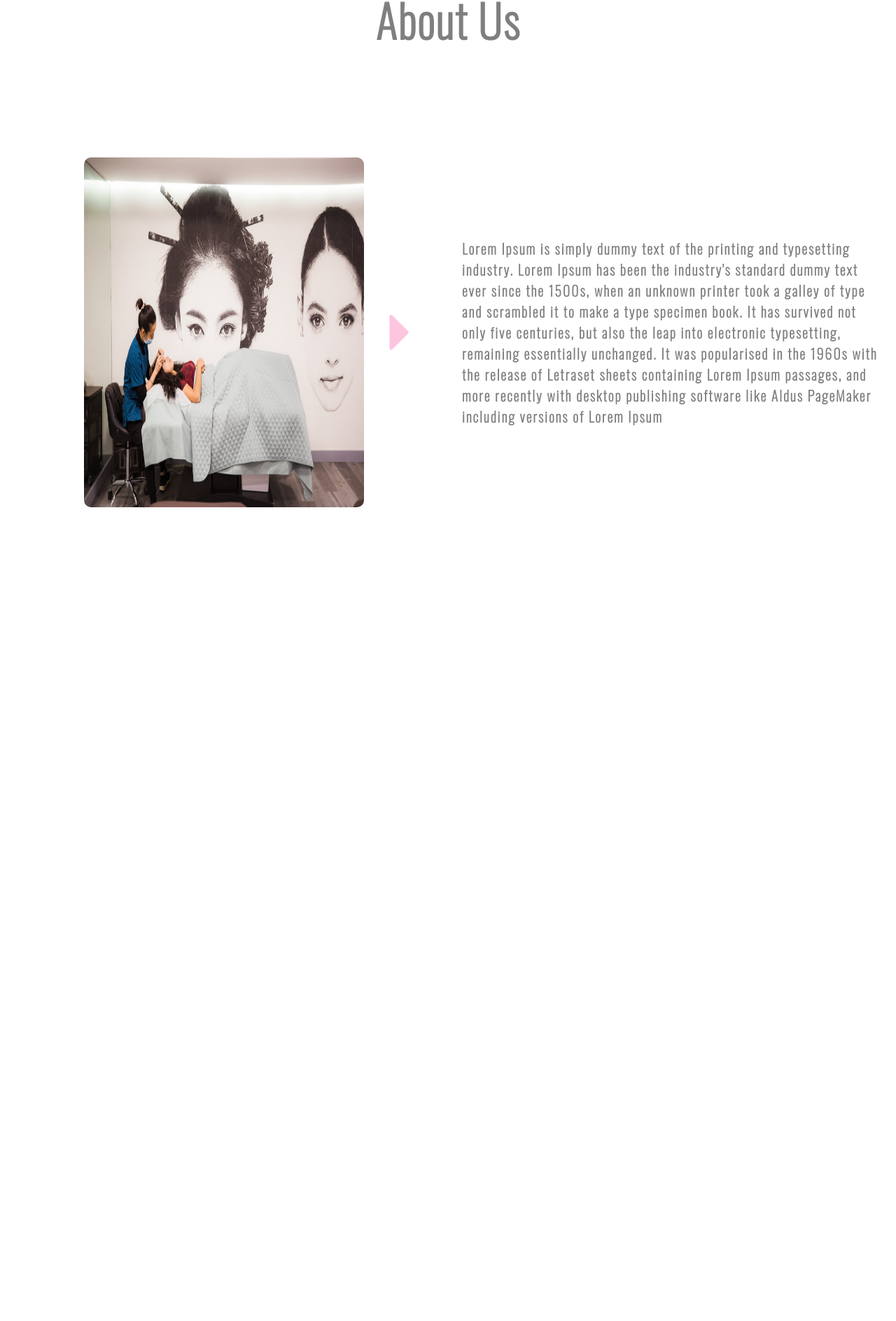
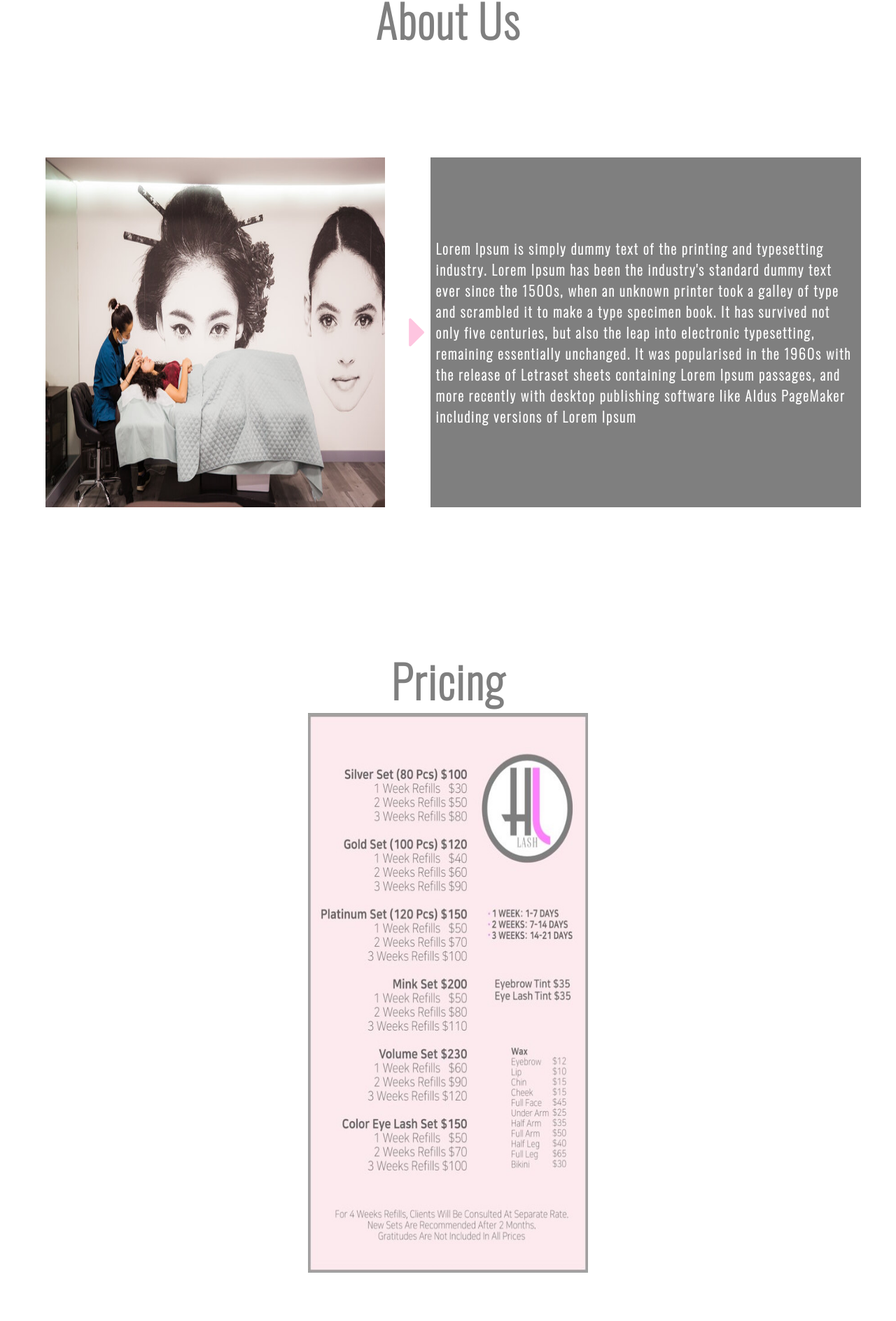
Before and after one commit to tylerhkmontana/hjlash, a Next.js app: page / in a window 1280 px wide. Shown: the part 869-2757 px from the top of the page at 70% size. Before the commit the page ends 1744 px from the top, so only its background shows below. Built offline with nearby package versions, Linux system fonts and the light colour scheme; a web font is replaced by a local one.

Commit message:
update upto location

```diff
--- /dev/null
+++ b/components/footer.js
@@ -0,0 +1,9 @@
+import styles from '../styles/components/footer.module.scss'
+
+export default function Footer() {
+    return (
+        <footer className={styles.footer}>
+            <p>&copy; 2022 Powered By <a href='https://github.com/tylerhkmontana'>Tyler Kim</a>. All rights reserved.</p>
+        </footer>
+    )
+}
--- a/pages/index.js
+++ b/pages/index.js
@@ -4,6 +4,7 @@ import Head from 'next/head'
 import Nav from '../components/nav'
 import Logo from '../components/logo'
 import Carousels from '../components/carousels'
+import Footer from '../components/footer'
 import fs from 'fs'
 import path from 'path'
 
@@ -41,13 +42,35 @@ export default function Home(files) {
 
             <div className={styles.about_container}>
                 <div className={styles.carousels_container}>
-                    <Carousels width={400} height={500} urls={files}/>
+                    <Carousels width={600} height={500} urls={files}/>
                 </div>
 
-                <div>
-                    <p className={styles.about_content}>Lorem Ipsum is simply dummy text of the printing and typesetting industry. Lorem Ipsum has been the industry's standard dummy text ever since the 1500s, when an unknown printer took a galley of type and scrambled it to make a type specimen book. It has survived not only five centuries, but also the leap into electronic typesetting, remaining essentially unchanged. It was popularised in the 1960s with the release of Letraset sheets containing Lorem Ipsum passages, and more recently with desktop publishing software like Aldus PageMaker including versions of Lorem Ipsum</p>
+                <div className={styles.about_content}>
+                    {/* Put informations about facilities, staffs, experiences, provided services */}
+                    <p>Lorem Ipsum is simply dummy text of the printing and typesetting industry. Lorem Ipsum has been the industry's standard dummy text ever since the 1500s, when an unknown printer took a galley of type and scrambled it to make a type specimen book. It has survived not only five centuries, but also the leap into electronic typesetting, remaining essentially unchanged. It was popularised in the 1960s with the release of Letraset sheets containing Lorem Ipsum passages, and more recently with desktop publishing software like Aldus PageMaker including versions of Lorem Ipsum</p>
                 </div>
             </div>
+
+            <h1 className={styles.section_divider}>Pricing</h1>
+
+            <div className={styles.pricing_container}>
+                <div className={styles.menu_container}>
+                    <Image layout='fill' src='/menu.jpg' />
+                </div>
+            </div>
+
+            <h1 className={styles.section_divider}>Location</h1>
+
+            <div className={styles.location_container}>
+                <div className={styles.map_container}>
+                    <iframe src="https://www.google.com/maps/embed?pb=!1m18!1m12!1m3!1d3017.1121277807347!2d-74.07239528434107!3d40.86941343590682!2m3!1f0!2f0!3f0!3m2!1i1024!2i768!4f13.1!3m3!1m2!1s0x89c2f9993bab000d%3A0x538bd772c79f07ef!2s440%20Boulevard%2C%20Hasbrouck%20Heights%2C%20NJ%2007604!5e0!3m2!1sen!2sus!4v1653630003040!5m2!1sen!2sus" allowfullscreen="" loading="lazy" referrerpolicy="no-referrer-when-downgrade"></iframe>
+                </div>
+                <div className={styles.location_content}>
+                    <p>440 Boulevard, Hasbrouck Heights, NJ 07604</p>
+                </div>
+            </div>
+
+            <Footer />
         </div>
     )
 }
--- a/styles/components/carousels.module.scss
+++ b/styles/components/carousels.module.scss
@@ -12,7 +12,6 @@
 
 .img {
     position: absolute;
-    border-radius: 10px;
 }
 
 .arrow_left, .arrow_right {
--- /dev/null
+++ b/styles/components/footer.module.scss
@@ -0,0 +1,18 @@
+@import '../lib/theme.scss';
+
+.footer {
+    width: 100vw;
+    height: 100px;
+    display: flex;
+    justify-content: center;
+    align-items: center;
+
+    p {
+        font-size: $sm_font;
+    }
+
+    a {
+        color: $primary_color;
+        font-size: $sm_font;
+    }
+}
--- a/styles/components/nav.module.scss
+++ b/styles/components/nav.module.scss
@@ -3,9 +3,8 @@
 .nav_container {
     position: fixed;
     z-index: 999;
-    top: 0;
-    right: 0;
-    padding: 50px;
+    top: 50px;
+    right: 35px;
 
     ul {
         display: flex;
--- a/styles/pages/home.module.scss
+++ b/styles/pages/home.module.scss
@@ -68,5 +68,53 @@
 }
 
 .about_content {
-    max-width: 600px;
+    background-color: $secondary_color;
+    height: 500px;
+    margin-right: 50px;
+
+    p {
+        color: white;
+        max-width: 600px;
+    }
 }
+
+.pricing_container {
+    width: 100vw;
+    min-height: 100vh;
+    display: flex;
+    justify-content: center;
+    align-items: center;
+}
+
+.menu_container {
+    position: relative;
+    width: 400px;
+    height: 800px;
+}
+
+.location_container {
+    width: 100vw;
+    min-height: 100vh;
+    display: flex;
+    align-items: center;
+}
+
+.map_container {
+    flex: 1;
+    display: flex;
+    justify-content: center;
+
+    iframe {
+        width: 700px;
+        height: 500px;
+        border: none;
+    }
+}
+
+.location_content {
+    flex: 1;
+    display: flex;
+    flex-direction: column;
+    justify-content: center;
+    align-items: center;
+}
```
Also changed, not shown: public/menu.jpg.
